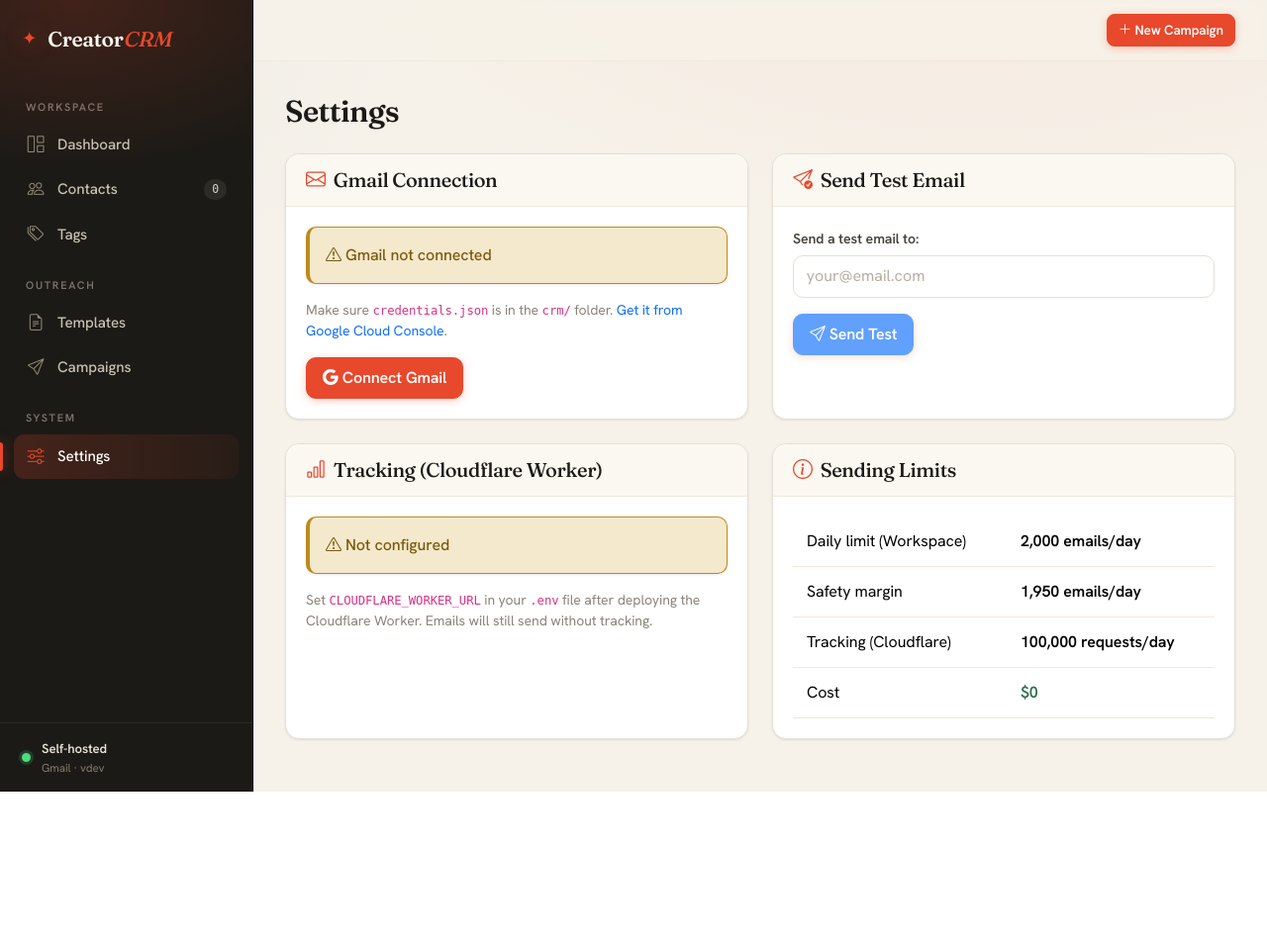
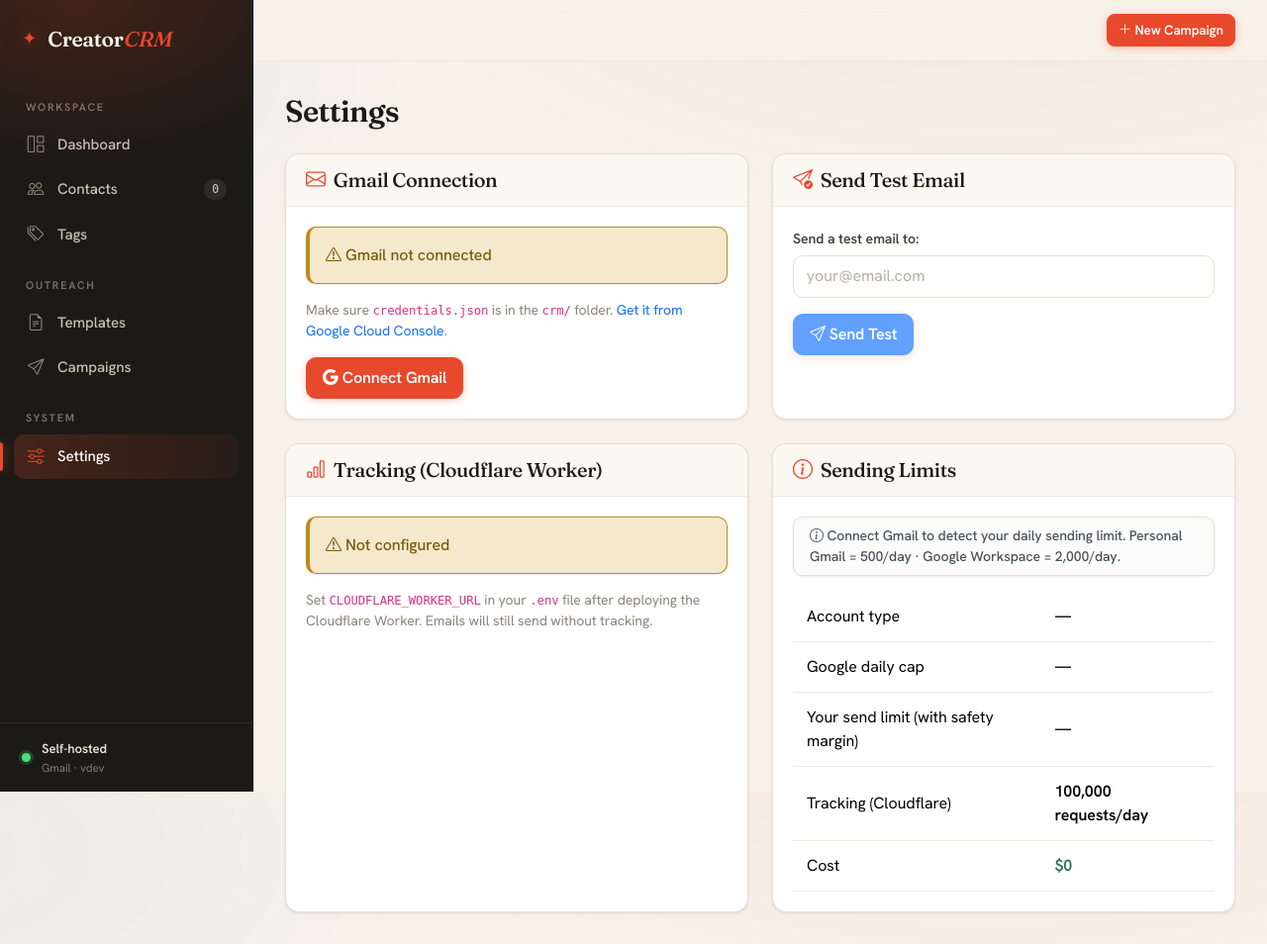
Before and after one commit to gsp9145/yamm-substitute, a Flask app: page /settings in a window 1280 px wide. Shown: the whole page at 99% size. Before the commit the page ends 800 px from the top, so only its background shows below. Run offline with Flask 3, Linux system fonts and the light colour scheme; some libraries are stand-ins or nearby versions; some web fonts are replaced.

Commit message:
Fix Start buttons (in-app confirm) + dynamic send limit by account type
- window.confirm() is unreliable in the desktop webview, so the Start
  Campaign / Start Sending buttons (and all delete confirms) silently did
  nothing. Replaced with a global in-app confirm modal: forms use
  data-confirm="..." and a delegated handler gates submit; bulk-delete uses
  appConfirm(). Verified: Start shows the modal and submits; no native confirm.
- Sending limit is now detected from the connected account: personal @gmail.com
  = 500/day, Google Workspace = 2,000/day (gmail_service.is_workspace_account /
  get_account_cap / get_effective_daily_limit, without triggering OAuth). Settings
  shows account type, Google cap, and your effective limit with an explanation;
  the dashboard daily budget uses it too.

Co-Authored-By: Claude Opus 4.8 (1M context) <noreply@anthropic.com>

```diff
--- a/app.py
+++ b/app.py
@@ -134,6 +134,8 @@ def dashboard():
     daily_log = db.query(DailySendLog).filter_by(date_str=today).first()
     today_sent = daily_log.count if daily_log else 0
 
+    from gmail_service import get_effective_daily_limit
+
     return render_template('dashboard.html',
                            total_contacts=total_contacts,
                            total_campaigns=total_campaigns,
@@ -144,7 +146,7 @@ def dashboard():
                            total_opened=total_opened,
                            total_clicked=total_clicked,
                            today_sent=today_sent,
-                           daily_limit=config.DAILY_SEND_LIMIT)
+                           daily_limit=get_effective_daily_limit())
 
 
 # ═══════════════════════════════════════════
@@ -949,16 +951,26 @@ def activate_license():
 def settings():
     gmail_connected = os.path.exists(config.GOOGLE_TOKEN_FILE)
     gmail_email = None
+    account_type = None       # 'workspace' | 'personal' | None
+    account_cap = None        # 2000 | 500
+    effective_limit = None    # cap minus safety margin (and warm-up)
     if gmail_connected:
         try:
-            from gmail_service import get_sender_email
+            from gmail_service import get_sender_email, is_workspace_account, get_account_cap, get_effective_daily_limit
             gmail_email = get_sender_email()
+            ws = is_workspace_account()
+            account_type = 'workspace' if ws else 'personal' if ws is False else None
+            account_cap = get_account_cap()
+            effective_limit = get_effective_daily_limit()
         except Exception:
             gmail_email = '(unable to read)'
 
     return render_template('settings.html',
                            gmail_connected=gmail_connected,
                            gmail_email=gmail_email,
+                           account_type=account_type,
+                           account_cap=account_cap,
+                           effective_limit=effective_limit,
                            worker_url=config.CLOUDFLARE_WORKER_URL)
 
 
--- a/templates/base.html
+++ b/templates/base.html
@@ -98,6 +98,21 @@
         </div>
     </div>
 
+    <!-- Global confirmation modal (replaces window.confirm, which is unreliable in the desktop webview) -->
+    <div class="modal fade" id="confirmModal" tabindex="-1">
+        <div class="modal-dialog modal-dialog-centered">
+            <div class="modal-content">
+                <div class="modal-body pt-4">
+                    <p id="confirmModalMsg" class="mb-0 fs-6"></p>
+                </div>
+                <div class="modal-footer">
+                    <button type="button" class="btn btn-outline-secondary" data-bs-dismiss="modal">Cancel</button>
+                    <button type="button" class="btn btn-primary" id="confirmModalOk">Confirm</button>
+                </div>
+            </div>
+        </div>
+    </div>
+
     <!-- Auto-update status toast (desktop app) -->
     <div id="updateBanner" style="display:none;position:fixed;right:18px;bottom:18px;z-index:2000;
          align-items:center;gap:10px;background:#1C1A16;color:#FBF7EF;padding:12px 16px;
@@ -163,6 +178,30 @@
             });
         });
 
+        // In-app confirmation (replaces window.confirm, unreliable in the desktop webview).
+        window.appConfirm = function (message, onConfirm) {
+            const modalEl = document.getElementById('confirmModal');
+            document.getElementById('confirmModalMsg').textContent = message;
+            const okBtn = document.getElementById('confirmModalOk');
+            const modal = bootstrap.Modal.getOrCreateInstance(modalEl);
+            function cleanup() { okBtn.removeEventListener('click', onClick); }
+            function onClick() { cleanup(); modal.hide(); onConfirm(); }
+            okBtn.addEventListener('click', onClick);
+            modalEl.addEventListener('hidden.bs.modal', cleanup, { once: true });
+            modal.show();
+        };
+        // Any form with data-confirm="..." is gated by the in-app modal before submitting.
+        document.addEventListener('submit', function (e) {
+            const form = e.target;
+            if (form.hasAttribute('data-confirm') && form.dataset.confirmed !== '1') {
+                e.preventDefault();
+                appConfirm(form.getAttribute('data-confirm'), function () {
+                    form.dataset.confirmed = '1';
+                    form.submit();
+                });
+            }
+        }, true);
+
         // Open an email/template preview in the in-app modal (replaces target=_blank,
         // which doesn't open in the desktop webview).
         window.openEmailPreview = function (url, title) {
--- a/templates/campaigns/detail.html
+++ b/templates/campaigns/detail.html
@@ -25,9 +25,9 @@
         <a href="{{ url_for('campaign_review', campaign_id=campaign.id) }}" class="btn btn-outline-info">
             <i class="bi bi-eye"></i> Review Emails
         </a>
-        <form method="POST" action="{{ url_for('campaign_start', campaign_id=campaign.id) }}">
-            <button type="submit" class="btn btn-success"
-                    onclick="return confirm('Start sending {{ campaign.total_recipients }} emails?')">
+        <form method="POST" action="{{ url_for('campaign_start', campaign_id=campaign.id) }}"
+              data-confirm="Start sending {{ campaign.total_recipients }} emails?">
+            <button type="submit" class="btn btn-success">
                 <i class="bi bi-play-fill"></i> {% if campaign.status == 'paused' %}Resume{% else %}Start Campaign{% endif %}
             </button>
         </form>
--- a/templates/campaigns/list.html
+++ b/templates/campaigns/list.html
@@ -47,7 +47,7 @@
                     <td>{{ c.created_at|localtime if c.created_at else '-' }}</td>
                     <td>
                         <form method="POST" action="{{ url_for('campaign_delete', campaign_id=c.id) }}"
-                              onsubmit="return confirm('Delete this campaign?')">
+                              data-confirm="Delete this campaign?">
                             <button type="submit" class="btn btn-sm btn-outline-danger">
                                 <i class="bi bi-trash"></i>
                             </button>
--- a/templates/campaigns/review.html
+++ b/templates/campaigns/review.html
@@ -15,9 +15,9 @@
     <div class="d-flex gap-2 align-items-center">
         <span class="text-muted">{{ campaign.total_recipients }} recipients</span>
         {% if campaign.status in ('draft', 'paused') %}
-        <form method="POST" action="{{ url_for('campaign_start', campaign_id=campaign.id) }}">
-            <button type="submit" class="btn btn-success"
-                    onclick="return confirm('Start sending to {{ campaign.total_recipients }} contacts?')">
+        <form method="POST" action="{{ url_for('campaign_start', campaign_id=campaign.id) }}"
+              data-confirm="Start sending to {{ campaign.total_recipients }} contacts?">
+            <button type="submit" class="btn btn-success">
                 <i class="bi bi-play-fill"></i> Start Sending
             </button>
         </form>
--- a/templates/contacts/detail.html
+++ b/templates/contacts/detail.html
@@ -73,7 +73,7 @@
                 </form>
                 <hr>
                 <form method="POST" action="{{ url_for('contact_delete', contact_id=contact.id) }}"
-                      onsubmit="return confirm('Are you sure you want to delete this contact?')">
+                      data-confirm="Are you sure you want to delete this contact?">
                     <button type="submit" class="btn btn-outline-danger">
                         <i class="bi bi-trash"></i> Delete Contact
                     </button>
--- a/templates/email_templates/list.html
+++ b/templates/email_templates/list.html
@@ -31,7 +31,7 @@
                     <i class="bi bi-eye"></i> Preview
                 </button>
                 <form method="POST" action="{{ url_for('template_delete', template_id=template.id) }}"
-                      onsubmit="return confirm('Delete this template?')">
+                      data-confirm="Delete this template?">
                     <button type="submit" class="btn btn-sm btn-outline-danger">
                         <i class="bi bi-trash"></i>
                     </button>
--- a/templates/settings.html
+++ b/templates/settings.html
@@ -135,14 +135,39 @@
                 <h5 class="mb-0"><i class="bi bi-info-circle"></i> Sending Limits</h5>
             </div>
             <div class="card-body">
+                {% if account_type == 'workspace' %}
+                <div class="alert alert-success py-2 small mb-3">
+                    <i class="bi bi-building"></i> Connected account is <strong>Google Workspace</strong> —
+                    Google allows up to <strong>2,000 emails/day</strong>.
+                </div>
+                {% elif account_type == 'personal' %}
+                <div class="alert alert-warning py-2 small mb-3">
+                    <i class="bi bi-person"></i> Connected account is a <strong>personal Gmail</strong> ({{ gmail_email }}) —
+                    Google caps these at <strong>500 emails/day</strong>. Connect a
+                    <strong>Google Workspace</strong> account to send up to 2,000/day.
+                </div>
+                {% else %}
+                <div class="alert alert-light border py-2 small mb-3">
+                    <i class="bi bi-info-circle"></i> Connect Gmail to detect your daily sending limit.
+                    Personal Gmail = 500/day · Google Workspace = 2,000/day.
+                </div>
+                {% endif %}
                 <table class="table table-sm mb-0">
                     <tr>
-                        <td>Daily limit (Workspace)</td>
-                        <td class="fw-semibold">2,000 emails/day</td>
+                        <td>Account type</td>
+                        <td class="fw-semibold">
+                            {% if account_type == 'workspace' %}Google Workspace
+                            {% elif account_type == 'personal' %}Personal Gmail
+                            {% else %}—{% endif %}
+                        </td>
                     </tr>
                     <tr>
-                        <td>Safety margin</td>
-                        <td class="fw-semibold">1,950 emails/day</td>
+                        <td>Google daily cap</td>
+                        <td class="fw-semibold">{% if account_cap %}{{ "{:,}".format(account_cap) }} emails/day{% else %}—{% endif %}</td>
+                    </tr>
+                    <tr>
+                        <td>Your send limit (with safety margin)</td>
+                        <td class="fw-semibold">{% if effective_limit %}{{ "{:,}".format(effective_limit) }} emails/day{% else %}—{% endif %}</td>
                     </tr>
                     <tr>
                         <td>Tracking (Cloudflare)</td>
--- a/templates/tags.html
+++ b/templates/tags.html
@@ -27,7 +27,7 @@
                     <span class="text-muted">{{ count }} contact{{ 's' if count != 1 else '' }}</span>
                 </div>
                 <form method="POST" action="{{ url_for('tag_delete', tag_id=tag.id) }}"
-                      onsubmit="return confirm('Delete tag &quot;{{ tag.name }}&quot;? This removes the tag from all contacts (contacts are NOT deleted).')">
+                      data-confirm="Delete tag &quot;{{ tag.name }}&quot;? This removes the tag from all contacts (contacts are NOT deleted).">
                     <button type="submit" class="btn btn-sm btn-outline-danger">
                         <i class="bi bi-trash"></i>
                     </button>
```
Also changed, not shown: gmail_service.py (+31 -3 lines), templates/contacts/list.html (+6 -5 lines), 1 other file.
